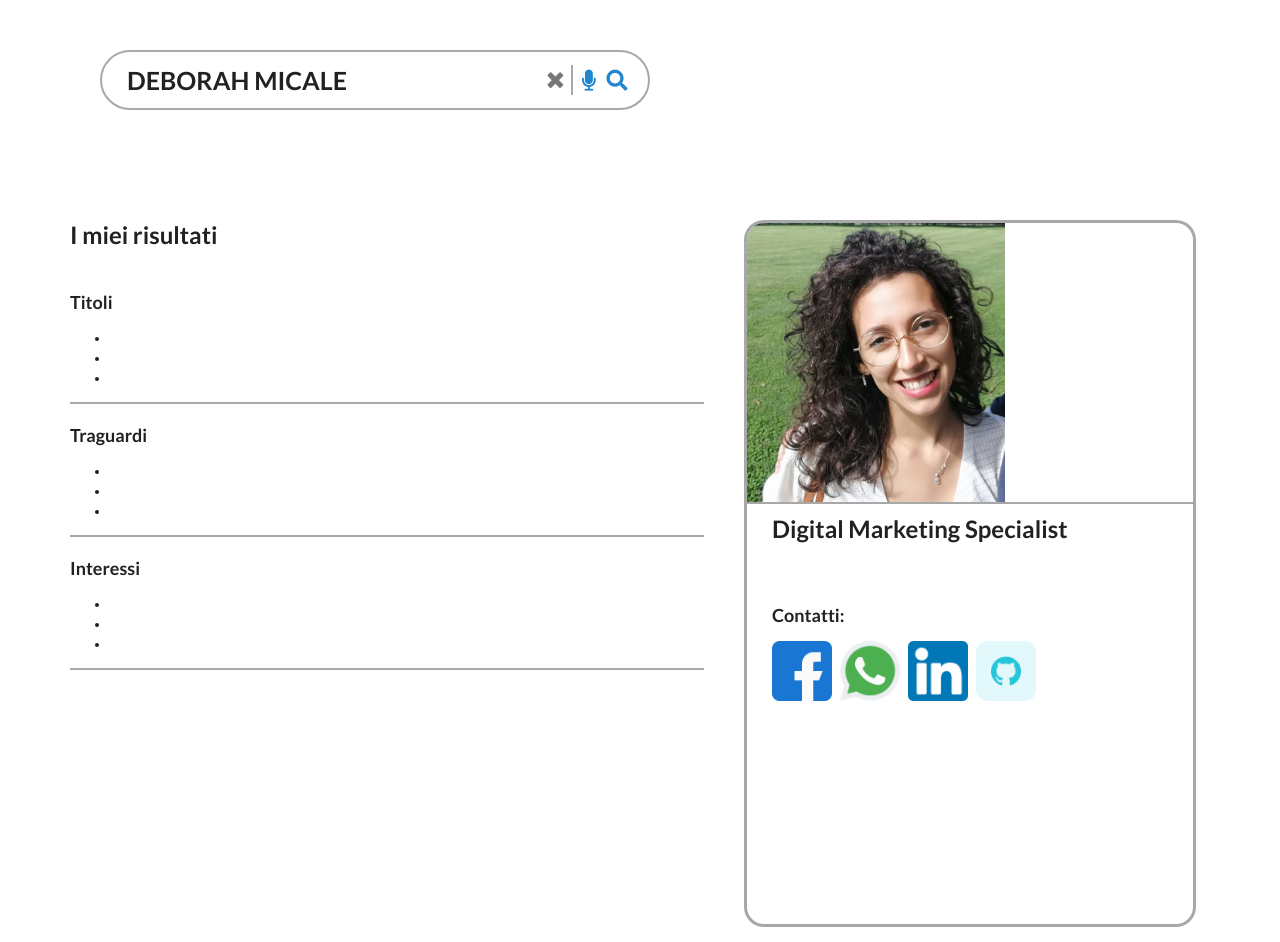
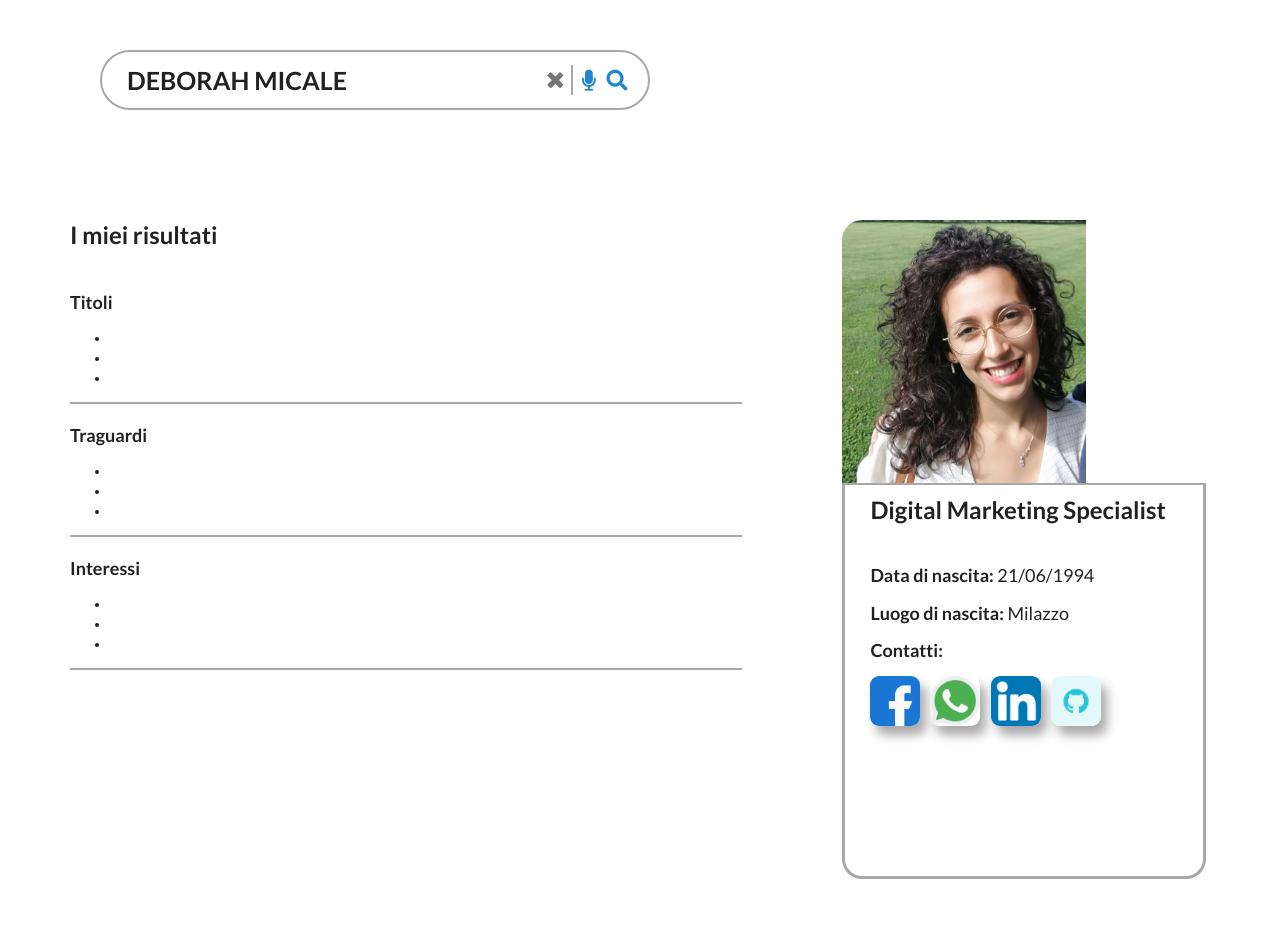
Before and after one commit to deMicale/personal-website, a plain HTML site: page index.html in a window 1280 px wide. After the commit the page ends 894 px from the top, so only its background shows below. Drawn offline with nearby package versions, Linux system fonts and the light colour scheme.

Commit message:
update structures

```diff
--- a/assets/style.css
+++ b/assets/style.css
@@ -74,7 +74,7 @@
 .mainWrapper {
     padding-top: 60px;
     display: grid;
-    grid-template-columns: 55% 40px;
+    grid-template-columns: 58% 100px;
 }
 
 /* -------- Left side -------- */
@@ -106,6 +106,7 @@
 
 .rightTab {
     width: 90%;
+    max-width: 400px;
     height: fit-content;
     padding-right: 30px;
     display: grid;
@@ -114,11 +115,10 @@
 }
 
 .tabHead {
-    border-width: 3px 3px 1.5px 3px;
+    border-width: 0px 0px 1.5px 0px;
     border-style: solid;
     border-color: var(--grey);
     border-radius: 20px 20px 0px 0px;
-    padding: -2px;
     overflow: hidden;
     grid-row: 1 / 2;
 }
@@ -139,13 +139,16 @@
 }
 
 .tabBody > a > img{
-    width: 60px;
-    height: 60px;
-    margin-right: 5px;
+    width: 50px;
+    height: 50px;
+    margin-right: 7px;
+    box-shadow: 6px 9px 11px var(--grey);
+    border-radius: 9px;
 }
 
 .tabBody > h3 {
-    font-weight: bolder;
+    margin-top: 5px;
+    font-weight: normal;
 }
 
 /* -------- Scroll bar -------- */
--- a/index.html
+++ b/index.html
@@ -65,7 +65,9 @@
                 <div class="tabBody">
                     <h2>Digital Marketing Specialist</h2>
                     <br>
-                    <h3>Contatti:</h3>
+                    <h3><strong>Data di nascita:</strong> 21/06/1994</h3>
+                    <h3><strong>Luogo di nascita:</strong> Milazzo</h3>
+                    <h3><strong>Contatti:</strong></h3>
                     <a href="https://www.facebook.com/deborah.micale">
                         <img class="socialIcon" src="./assets/img/facebook.png">
                     </a>
```
